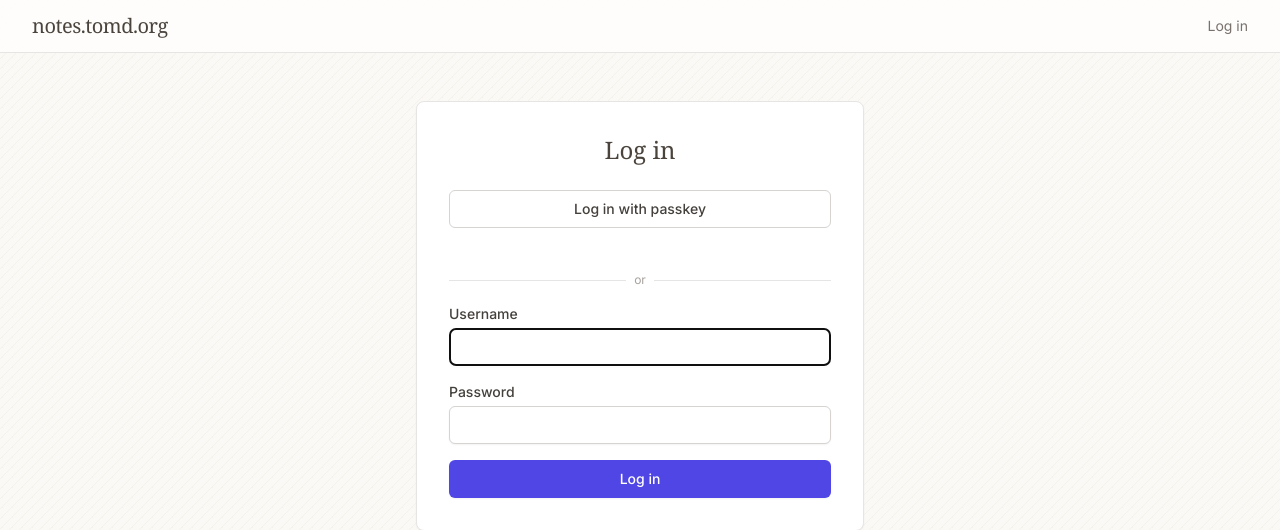
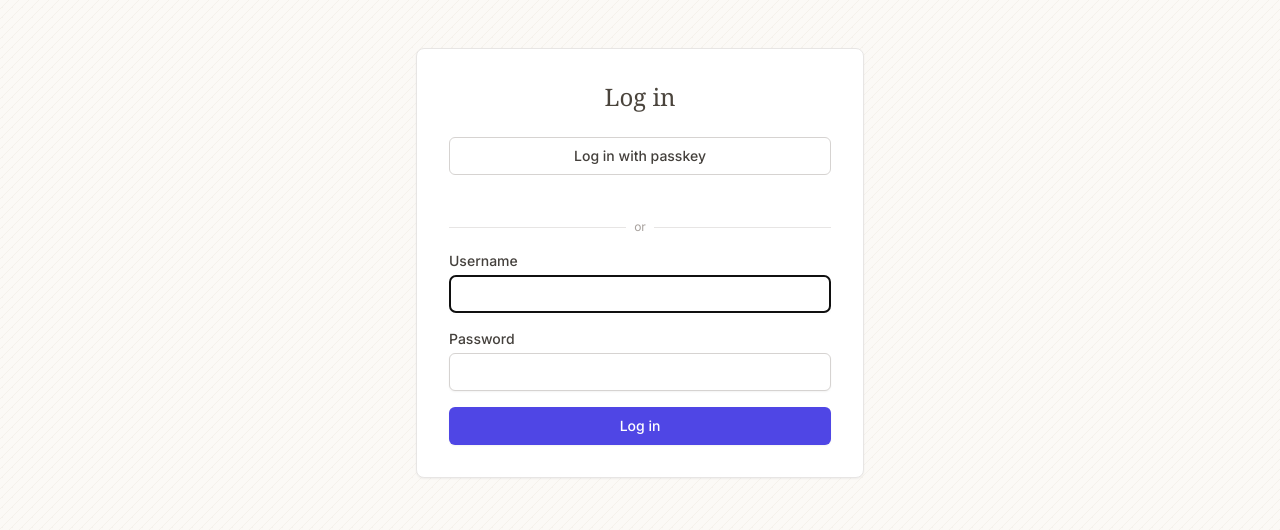
Before and after one commit to tomdyson/notes.tomd.org, a Django app: page /login/ in a window 1280 px wide. Shown: the top 530 px of the page. Run offline with Django 5.2, Linux system fonts and the light colour scheme; some libraries are stand-ins or nearby versions; some web fonts are replaced.

Commit message:
Reorganise UI per #2
- Hide the header entirely for anonymous users; the only anonymous view is
  an individual note page (or the unlock/login forms), none of which need a
  top nav.
- Authed header keeps only New note, Passkeys, and Log out — no brand text.
- Drop the 'Log in' link everywhere. Login is reached by visiting /login/
  or /admin/ directly.
- Anonymous GET / now 404s (was a landing page).
- Remove 'notes.tomd.org' text from every template title/body; tab titles
  fall back to the note title, slug, or page name.
- When a note has no title, the markdown's first element now sits flush at
  the top of the card (via .note-body > :first-child { margin-top: 0 }).

Closes #2.

Co-Authored-By: Claude Opus 4.7 (1M context) <noreply@anthropic.com>

```diff
--- a/notes/static/notes/site.css
+++ b/notes/static/notes/site.css
@@ -14,6 +14,9 @@ h1, h2, h3, h4, h5, h6 {
 .note-body {
   line-height: 1.65;
   word-wrap: break-word;
+}
+.note-body > :first-child {
+  margin-top: 0;
 }
 .note-body h1,
 .note-body h2,
--- a/notes/templates/notes/base.html
+++ b/notes/templates/notes/base.html
@@ -3,7 +3,7 @@
 <head>
   <meta charset="utf-8">
   <meta name="viewport" content="width=device-width,initial-scale=1">
-  <title>{% block title %}notes.tomd.org{% endblock %}</title>
+  <title>{% block title %}Notes{% endblock %}</title>
   <script src="https://cdn.tailwindcss.com"></script>
   <link href="https://fonts.googleapis.com/css2?family=Gowun+Batang:wght@400;700&family=Inter:wght@400;500;600&display=swap" rel="stylesheet">
   <link rel="stylesheet" href="{% static 'notes/site.css' %}">
@@ -11,20 +11,17 @@
   {% block head_extra %}{% endblock %}
 </head>
 <body class="min-h-screen">
+  {% if user.is_authenticated %}
   <header class="border-b border-stone-200 bg-white/70 backdrop-blur">
-    <div class="container mx-auto px-4 sm:px-6 lg:px-8 py-3 flex items-center justify-between">
-      <a href="/" class="font-serif text-xl tracking-tight">notes.tomd.org</a>
+    <div class="container mx-auto px-4 sm:px-6 lg:px-8 py-3 flex items-center justify-end">
       <nav class="text-sm flex items-center gap-3">
-        {% if user.is_authenticated %}
-          <a href="{% url 'notes:new' %}" class="inline-flex items-center px-3 py-1.5 border border-transparent text-sm font-medium rounded-md shadow-sm text-white bg-indigo-600 hover:bg-indigo-700">New note</a>
-          <a href="{% url 'notes:passkeys' %}" class="text-stone-500 hover:text-stone-800">Passkeys</a>
-          <form method="post" action="{% url 'logout' %}" class="inline">{% csrf_token %}<button class="text-stone-500 hover:text-stone-800">Log out</button></form>
-        {% else %}
-          <a href="{% url 'login' %}" class="text-stone-500 hover:text-stone-800">Log in</a>
-        {% endif %}
+        <a href="{% url 'notes:new' %}" class="inline-flex items-center px-3 py-1.5 border border-transparent text-sm font-medium rounded-md shadow-sm text-white bg-indigo-600 hover:bg-indigo-700">New note</a>
+        <a href="{% url 'notes:passkeys' %}" class="text-stone-500 hover:text-stone-800">Passkeys</a>
+        <form method="post" action="{% url 'logout' %}" class="inline">{% csrf_token %}<button class="text-stone-500 hover:text-stone-800">Log out</button></form>
       </nav>
     </div>
   </header>
+  {% endif %}
   <main class="container mx-auto px-4 sm:px-6 lg:px-8 py-8">
     {% block content %}{% endblock %}
   </main>
--- a/notes/templates/notes/editor.html
+++ b/notes/templates/notes/editor.html
@@ -1,6 +1,6 @@
 {% extends "notes/base.html" %}
 {% load static %}
-{% block title %}{% if note %}Edit {{ note.slug }}{% else %}New note{% endif %} — notes.tomd.org{% endblock %}
+{% block title %}{% if note %}Edit {{ note.slug }}{% else %}New note{% endif %}{% endblock %}
 {% block content %}
 <form method="post" id="editor-form" class="max-w-6xl mx-auto">
   {% csrf_token %}
--- a/notes/templates/notes/login.html
+++ b/notes/templates/notes/login.html
@@ -1,6 +1,6 @@
 {% extends "notes/base.html" %}
 {% load static %}
-{% block title %}Log in — notes.tomd.org{% endblock %}
+{% block title %}Log in{% endblock %}
 {% block content %}
 <div class="flex items-center justify-center p-4">
   <div class="max-w-md w-full bg-white rounded-lg shadow-sm border border-stone-200 p-8">
--- a/notes/templates/notes/passkeys.html
+++ b/notes/templates/notes/passkeys.html
@@ -1,6 +1,6 @@
 {% extends "notes/base.html" %}
 {% load static %}
-{% block title %}Passkeys — notes.tomd.org{% endblock %}
+{% block title %}Passkeys{% endblock %}
 {% block content %}
 <div class="max-w-2xl mx-auto">
   <h1 class="font-serif text-3xl mb-6">Passkeys</h1>
--- a/notes/templates/notes/unlock.html
+++ b/notes/templates/notes/unlock.html
@@ -1,5 +1,5 @@
 {% extends "notes/base.html" %}
-{% block title %}Unlock — notes.tomd.org{% endblock %}
+{% block title %}Unlock{% endblock %}
 {% block content %}
 <div class="flex items-center justify-center p-4">
   <div class="max-w-md w-full bg-white rounded-lg shadow-sm border border-stone-200 p-8">
--- a/notes/templates/notes/view.html
+++ b/notes/templates/notes/view.html
@@ -1,5 +1,5 @@
 {% extends "notes/base.html" %}
-{% block title %}{% if note.title %}{{ note.title }} — {% endif %}notes.tomd.org{% endblock %}
+{% block title %}{{ note.title|default:note.slug }}{% endblock %}
 {% block content %}
 <article class="max-w-3xl mx-auto bg-white border border-stone-200 shadow-sm rounded-lg p-8 sm:p-10">
   {% if note.title %}<h1 class="font-serif text-3xl mb-6">{{ note.title }}</h1>{% endif %}
--- a/notes/views.py
+++ b/notes/views.py
@@ -1,5 +1,5 @@
 from django.contrib.auth.decorators import login_required
-from django.http import HttpResponse
+from django.http import Http404, HttpResponse
 from django.shortcuts import get_object_or_404, redirect, render
 from django.views.decorators.http import require_POST
 
@@ -15,7 +15,7 @@ def home(request):
             "notes/dashboard.html",
             {"notes": Note.objects.all()},
         )
-    return render(request, "notes/home.html")
+    raise Http404
 
 
 def _gate(request, note, next_url):
```
Also changed, not shown: notes/templates/notes/home.html (deleted, +0 -8 lines), notes/tests/test_ui_reorg.py (added, +84 -0 lines), notes/tests/test_views_auth.py (+3 -2 lines), notes/tests/test_views_public.py (+2 -6 lines).
